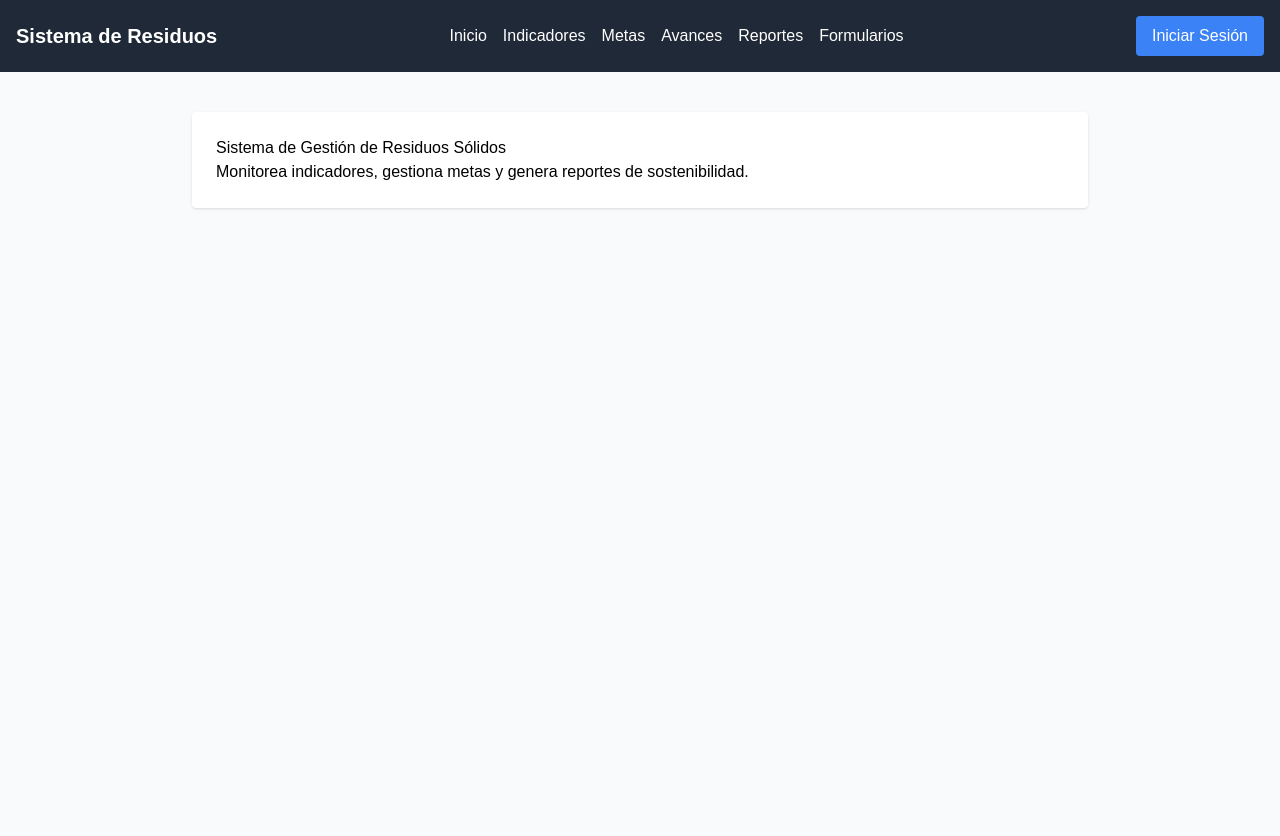
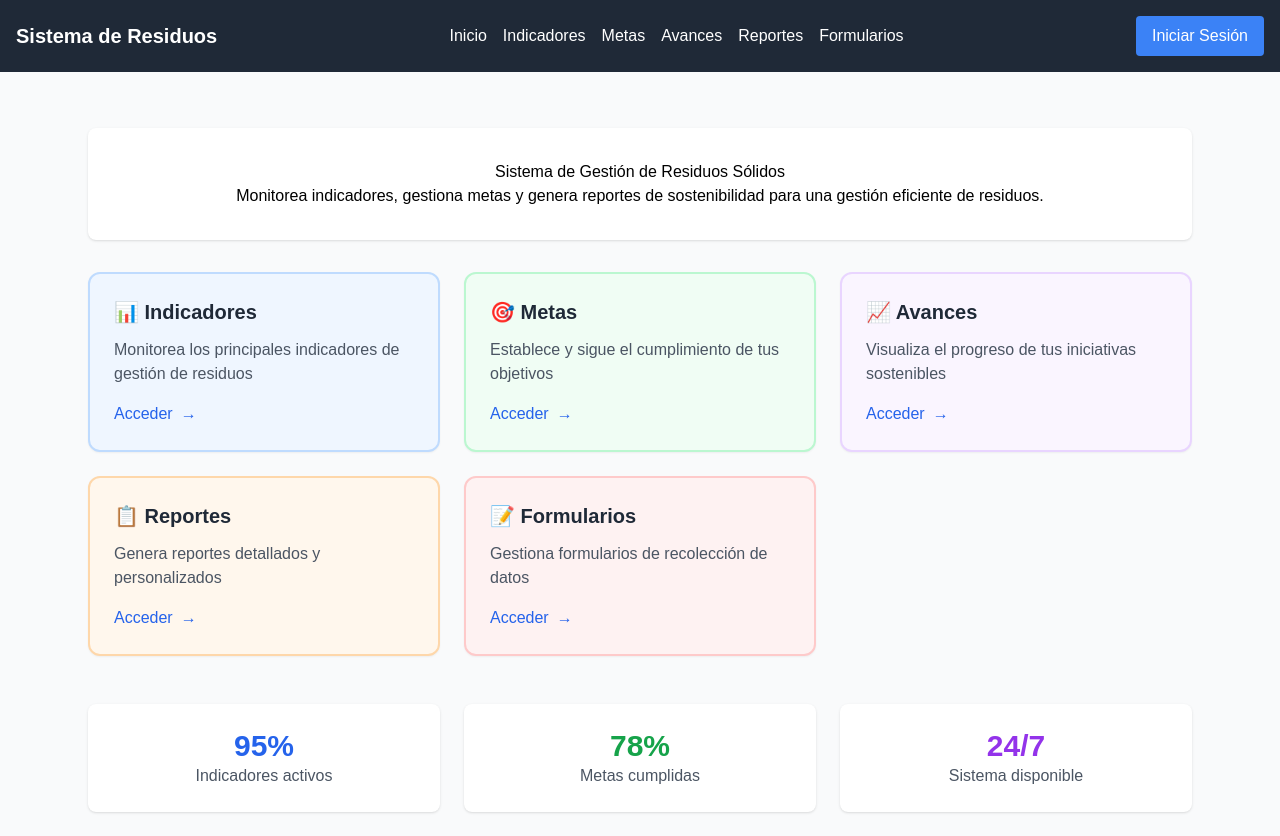
Before and after one commit to Carlostavo/new, a Next.js app: page / in a window 1280 px wide. Before the commit the page ends 800 px from the top, so only its background shows below. Built offline with nearby package versions, Linux system fonts and the light colour scheme; no server answers.

Commit message:
Update index.jsx

```diff
--- a/pages/index.jsx
+++ b/pages/index.jsx
@@ -7,25 +7,98 @@ export default function Home() {
 
   const handleSave = (newValue) => {
     console.log("Texto guardado:", newValue);
-    // 🚀 Aquí puedes enviar el nuevo valor a Supabase si quieres persistirlo
   };
+
+  const features = [
+    {
+      title: "📊 Indicadores",
+      description: "Monitorea los principales indicadores de gestión de residuos",
+      link: "/indicadores",
+      color: "bg-blue-50 border-blue-200"
+    },
+    {
+      title: "🎯 Metas",
+      description: "Establece y sigue el cumplimiento de tus objetivos",
+      link: "/metas",
+      color: "bg-green-50 border-green-200"
+    },
+    {
+      title: "📈 Avances",
+      description: "Visualiza el progreso de tus iniciativas sostenibles",
+      link: "/avances",
+      color: "bg-purple-50 border-purple-200"
+    },
+    {
+      title: "📋 Reportes",
+      description: "Genera reportes detallados y personalizados",
+      link: "/reportes",
+      color: "bg-orange-50 border-orange-200"
+    },
+    {
+      title: "📝 Formularios",
+      description: "Gestiona formularios de recolección de datos",
+      link: "/formularios",
+      color: "bg-red-50 border-red-200"
+    }
+  ];
 
   return (
     <div>
       <Navbar onToggleEdit={setIsEditing} />
-      <main className="max-w-4xl mx-auto mt-10 p-6 bg-white shadow rounded">
+      <main className="max-w-6xl mx-auto mt-8 p-6">
+        {/* Header */}
+        <div className="bg-white shadow rounded-lg p-8 mb-8 text-center">
           <EditableText
             text="Sistema de Gestión de Residuos Sólidos"
             tag="h1"
             isEditing={isEditing}
             onSave={handleSave}
+            className="text-3xl font-bold text-gray-800 mb-4"
           />
           <EditableText
-          text="Monitorea indicadores, gestiona metas y genera reportes de sostenibilidad."
+            text="Monitorea indicadores, gestiona metas y genera reportes de sostenibilidad para una gestión eficiente de residuos."
             tag="p"
             isEditing={isEditing}
             onSave={handleSave}
+            className="text-lg text-gray-600"
           />
+        </div>
+
+        {/* Tarjetas de características */}
+        <div className="grid grid-cols-1 md:grid-cols-2 lg:grid-cols-3 gap-6">
+          {features.map((feature, index) => (
+            <a
+              key={index}
+              href={feature.link}
+              className="block transform transition-transform hover:scale-105"
+            >
+              <div className={`${feature.color} border-2 rounded-xl p-6 h-full shadow-sm hover:shadow-md transition-shadow`}>
+                <h3 className="text-xl font-semibold text-gray-800 mb-3">{feature.title}</h3>
+                <p className="text-gray-600">{feature.description}</p>
+                <div className="mt-4 flex items-center text-blue-600 font-medium">
+                  <span>Acceder</span>
+                  <span className="ml-2">→</span>
+                </div>
+              </div>
+            </a>
+          ))}
+        </div>
+
+        {/* Estadísticas rápidas */}
+        <div className="mt-12 grid grid-cols-1 md:grid-cols-3 gap-6">
+          <div className="bg-white rounded-lg shadow p-6 text-center">
+            <div className="text-3xl font-bold text-blue-600">95%</div>
+            <div className="text-gray-600">Indicadores activos</div>
+          </div>
+          <div className="bg-white rounded-lg shadow p-6 text-center">
+            <div className="text-3xl font-bold text-green-600">78%</div>
+            <div className="text-gray-600">Metas cumplidas</div>
+          </div>
+          <div className="bg-white rounded-lg shadow p-6 text-center">
+            <div className="text-3xl font-bold text-purple-600">24/7</div>
+            <div className="text-gray-600">Sistema disponible</div>
+          </div>
+        </div>
       </main>
     </div>
   );
```
Lines whose indentation alone changed are shown as unchanged.
